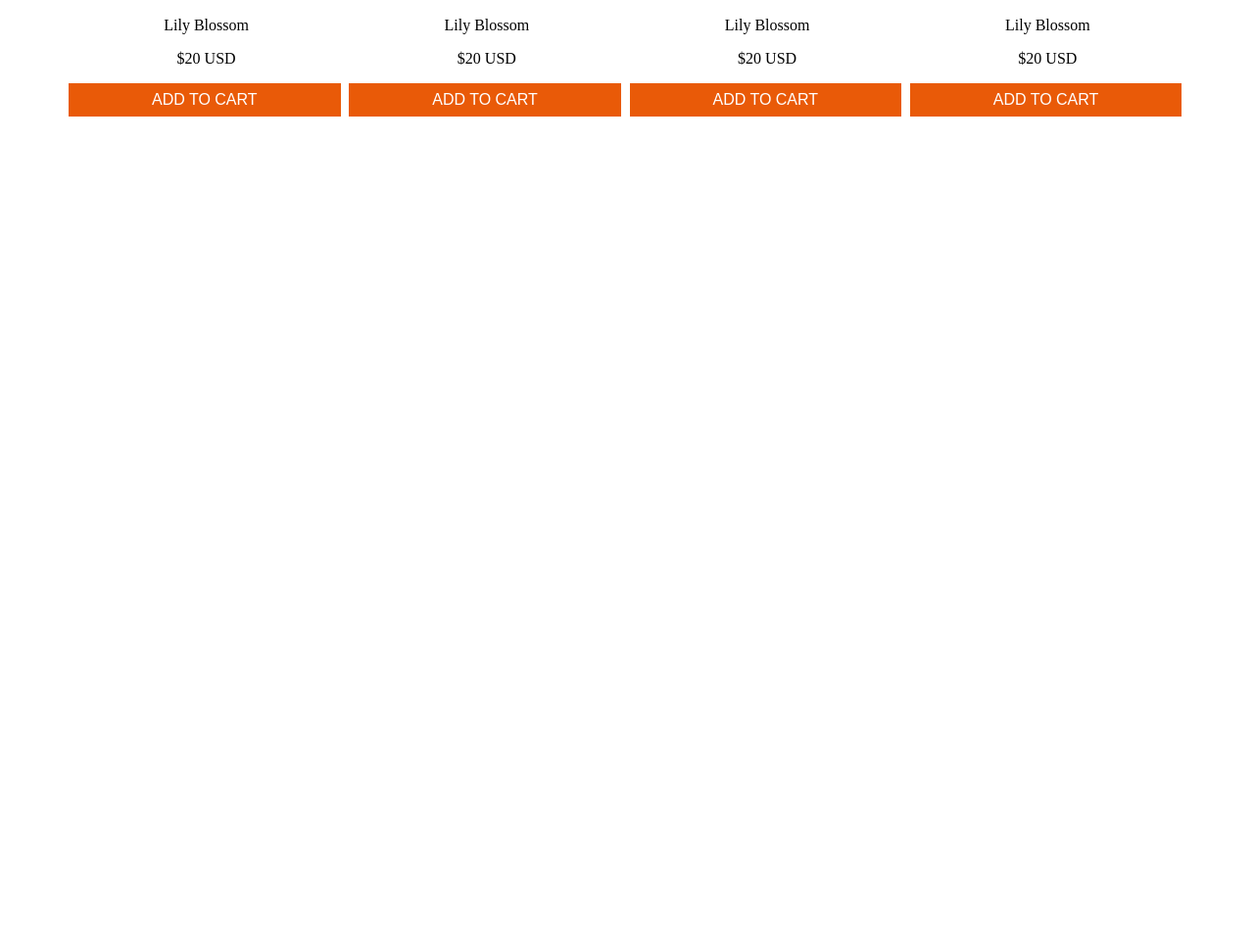
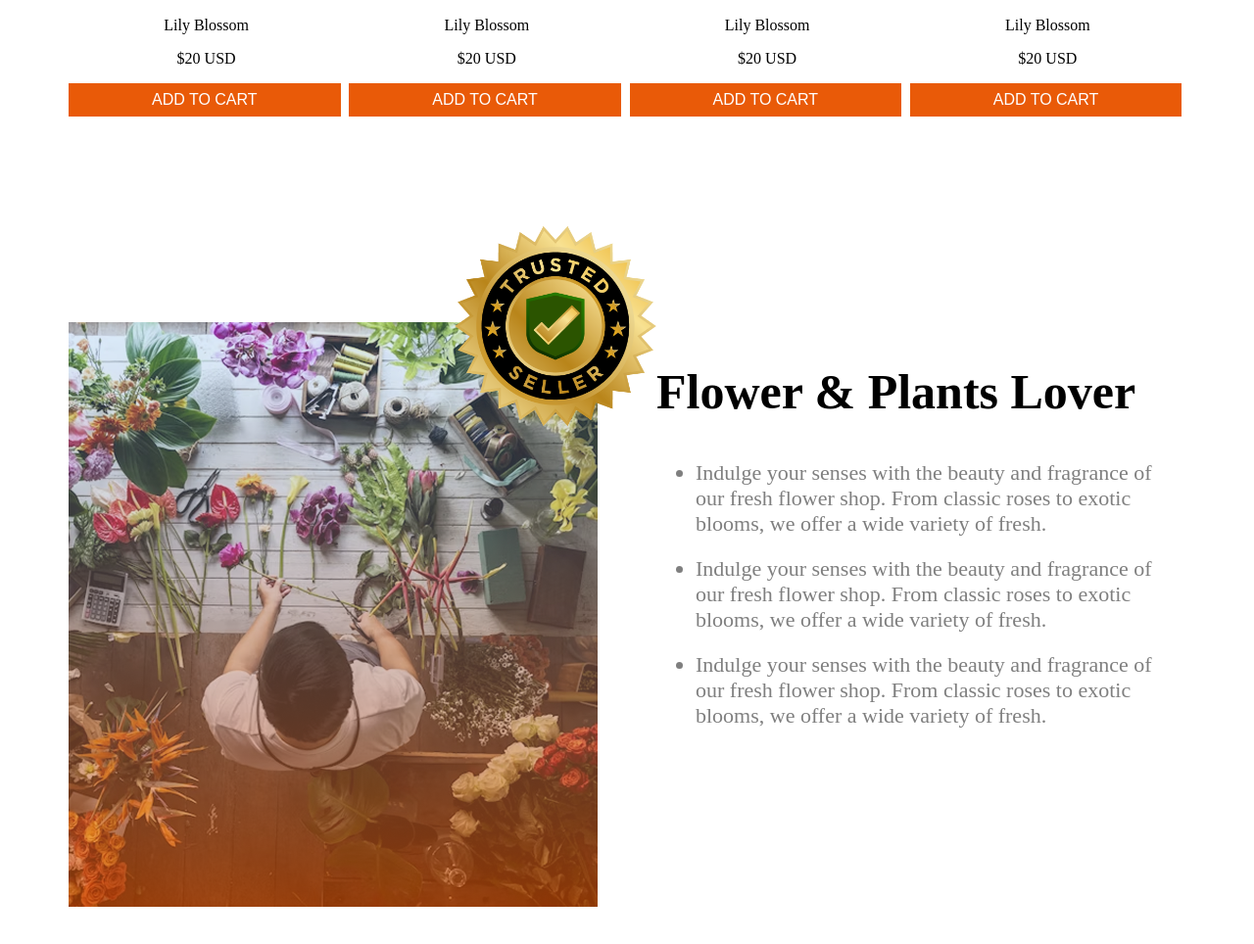
Before and after one commit to parvezelias375/B12A02, a plain HTML site: page index.html in a window 1280 px wide. Shown: the part 1538-2502 px from the top of the page at 98% size. Before the commit the page ends 1777 px from the top, so only its background shows below. Drawn offline with nearby package versions, Linux system fonts and the light colour scheme.

Commit message:
added plants-lover section and responsive

```diff
--- a/index.html
+++ b/index.html
@@ -79,7 +79,23 @@
 <button class="btn-container">ADD TO CART</button></div>
     </div>
         </section>
+<section class="plants-lover">
+<div class="plant-img">
+    <img src="assets/flower-store.png" class="main-img" alt="">
+    <img src="assets/trusted-badge.png" class="over-img" alt="">
 
+</div>
+<div class="plants-lover-text">
+    <h2 class="plant-title">
+        Flower & Plants Lover
+    </h2>
+    <ul  class="plant-description">
+        <li class="text">Indulge your senses with the beauty and fragrance of our fresh flower shop. From classic roses to exotic blooms, we offer a wide variety of fresh.</li>
+    <li class="text">Indulge your senses with the beauty and fragrance of our fresh flower shop. From classic roses to exotic blooms, we offer a wide variety of fresh.</li>
+    <li class="text">Indulge your senses with the beauty and fragrance of our fresh flower shop. From classic roses to exotic blooms, we offer a wide variety of fresh.</li>
+</ul>
+</div>
+</section>
     </main>
     <footer>
 
--- a/styles/style.css
+++ b/styles/style.css
@@ -108,6 +108,36 @@
 .name , .price{
 text-align: center;
 }
+/* plant-lover */
+.plants-lover{
+    display: flex;
+    gap: 60px;
+    max-width: 1140px;
+    margin: 210px auto;
+}
+.plant-img{
+    max-width: 540px;
+    position: relative;
+    width: 540px;
+    height: 597px;
+}
+.main-img{
+    width: 100%;
+    height: 100%;
+}
+.over-img{
+    position: absolute;
+    bottom: 450px;
+    right: -100px;
+    width: 286px;
+    height: auto;
+}
+.plants-lover-text{
+    max-width: 540px;
+}
+ul li{
+    margin-bottom: 20px;
+}
 /* Responsive for mobile */
     @media screen and (max-width: 576px) {
       .nav-link {
@@ -120,4 +150,10 @@ text-align: center;
       .container{
         grid-template-columns: repeat(2, 1fr);
       }
+      .plants-lover{
+        flex-direction: column;
+      }
+      .over-img{
+        display: none;
+      }
     }
```
